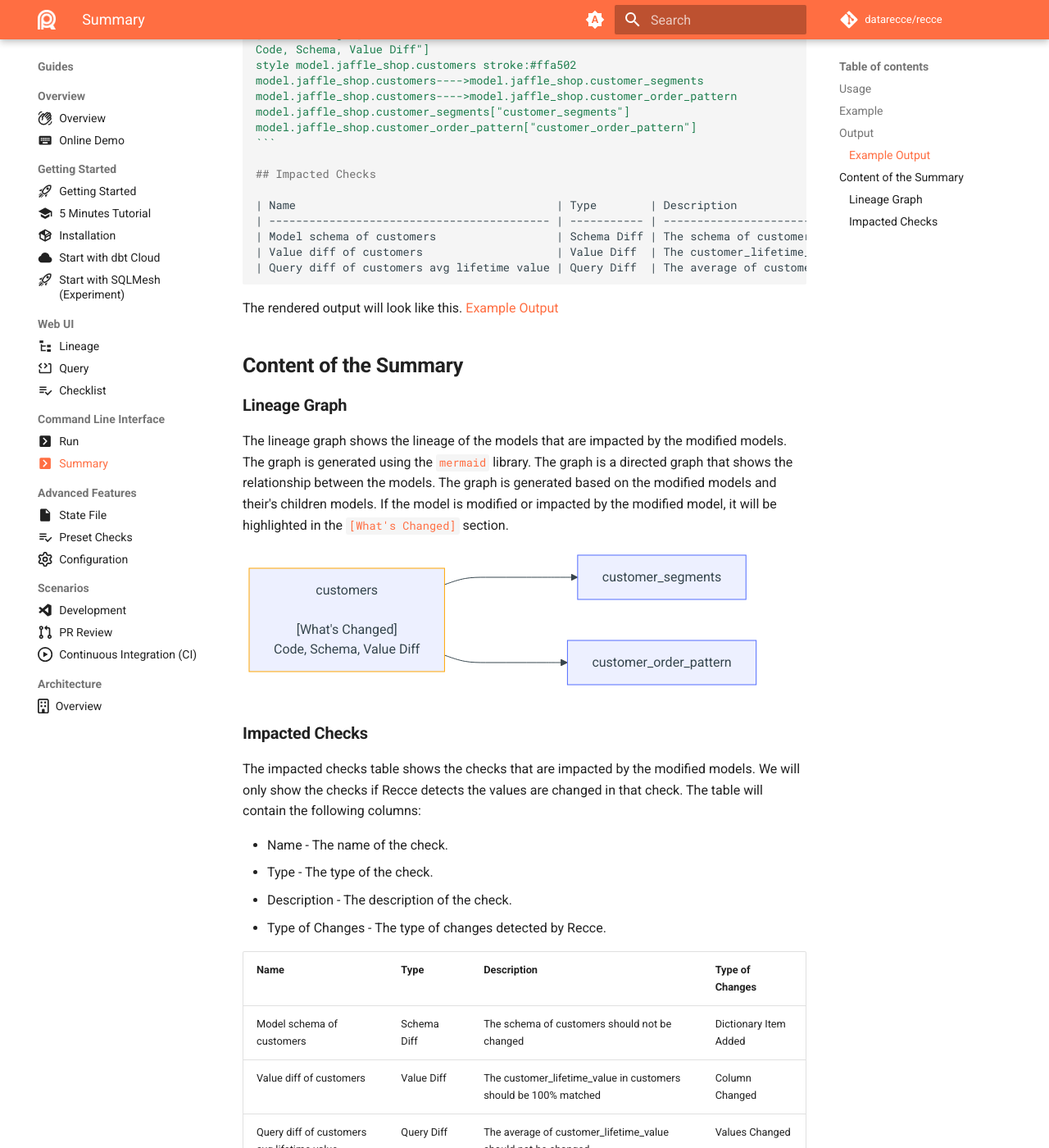
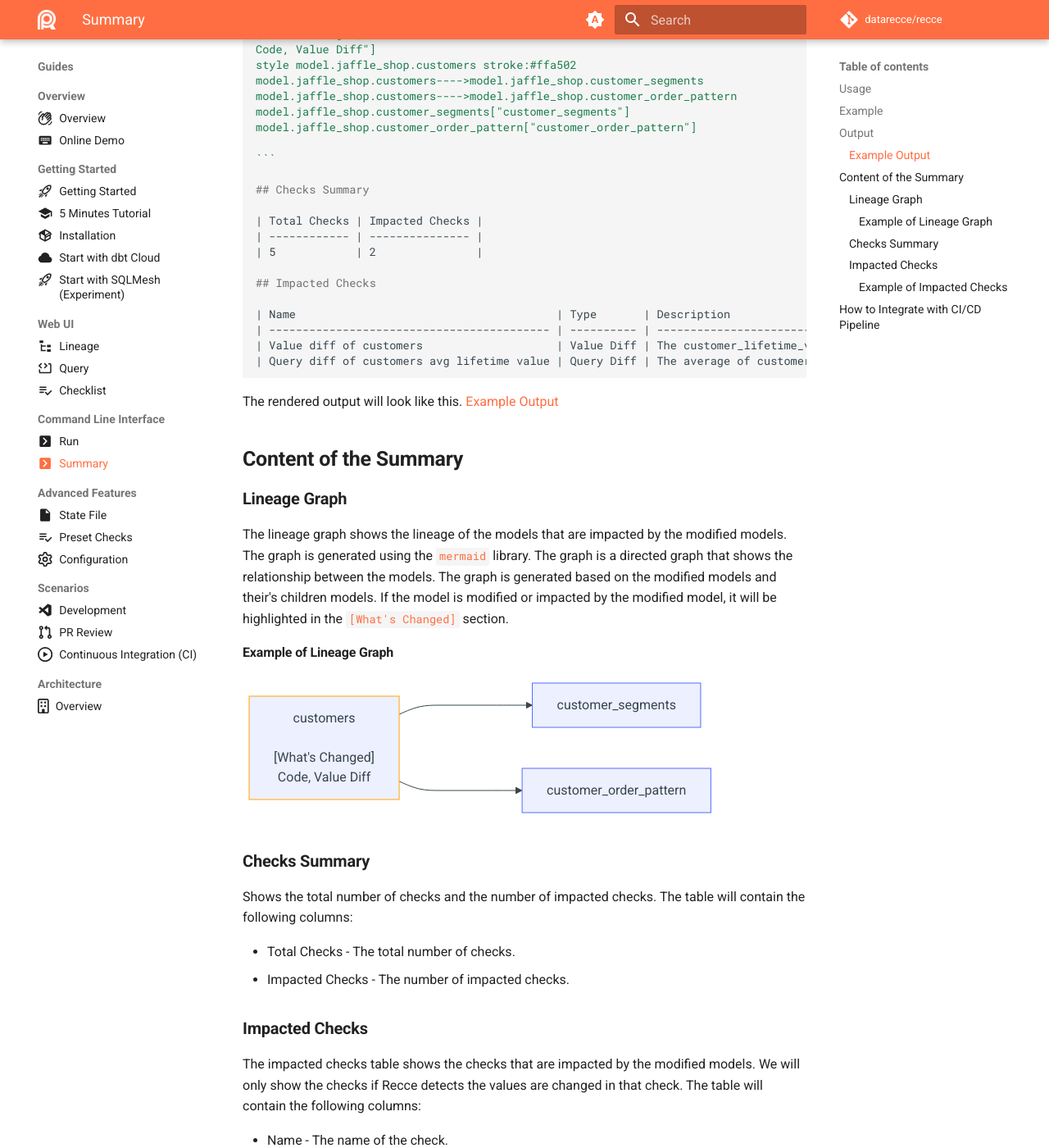
Before and after one commit to DataRecce/recce-documentation, an MkDocs documentation site: the page built from docs/docs/features/recce-summary.md, in a window 1280 px wide and 1400 px high, scrolled down 1121 px. Shown: the whole window at 82% size. Built offline with MkDocs 1.6.1 and Material for MkDocs 9.7.7, drawn with Linux system fonts in a browser that asks for light colours; comment, search, counter and statistics services are not loaded; some of the changed text lies outside the part shown.

Commit message:
[Update] update recce summary document
- Change the content of example to the latest version of recce summary
- Change the CI/CD workflow script to add `recce summary` content

Signed-off-by: Kent Huang <kent@infuseai.io>

`````diff
--- a/docs/docs/features/recce-summary.md
+++ b/docs/docs/features/recce-summary.md
@@ -36,21 +36,27 @@
 model.jaffle_shop.customers["customers
 
 [What's Changed]
-Code, Schema, Value Diff"]
+Code, Value Diff"]
 style model.jaffle_shop.customers stroke:#ffa502
 model.jaffle_shop.customers---->model.jaffle_shop.customer_segments
 model.jaffle_shop.customers---->model.jaffle_shop.customer_order_pattern
 model.jaffle_shop.customer_segments["customer_segments"]
 model.jaffle_shop.customer_order_pattern["customer_order_pattern"]
+
 ```
+
+## Checks Summary
+
+| Total Checks | Impacted Checks |
+| ------------ | --------------- |
+| 5            | 2               |
 
 ## Impacted Checks
 
-| Name                                       | Type        | Description                                                     | Type of Changes       |
-| ------------------------------------------ | ----------- | --------------------------------------------------------------- | --------------------- |
-| Model schema of customers                  | Schema Diff | The schema of customers should not be changed                   | Dictionary Item Added |
-| Value diff of customers                    | Value Diff  | The customer_lifetime_value in customers should be 100% matched | Column Changed        |
-| Query diff of customers avg lifetime value | Query Diff  | The average of customer_lifetime_value should not be changed    | Values Changed        |
+| Name                                       | Type       | Description                                                     |
+| ------------------------------------------ | ---------- | --------------------------------------------------------------- |
+| Value diff of customers                    | Value Diff | The customer_lifetime_value in customers should be 100% matched |
+| Query diff of customers avg lifetime value | Query Diff | The average of customer_lifetime_value should not be changed    |
 ````
 
 The rendered output will look like this. [Example Output](./recce-summary-example.md)
@@ -62,18 +68,27 @@
 The lineage graph shows the lineage of the models that are impacted by the modified models. The graph is generated using the `mermaid` library. The graph is a directed graph that shows the relationship between the models. The graph is generated based on the modified models and their's children models.
 If the model is modified or impacted by the modified model, it will be highlighted in the `[What's Changed]` section.
 
+#### Example of Lineage Graph
+
 ```mermaid
 graph LR
 model.jaffle_shop.customers["customers
 
 [What's Changed]
-Code, Schema, Value Diff"]
+Code, Value Diff"]
 style model.jaffle_shop.customers stroke:#ffa502
 model.jaffle_shop.customers---->model.jaffle_shop.customer_segments
 model.jaffle_shop.customers---->model.jaffle_shop.customer_order_pattern
 model.jaffle_shop.customer_segments["customer_segments"]
 model.jaffle_shop.customer_order_pattern["customer_order_pattern"]
 ```
+
+### Checks Summary
+
+Shows the total number of checks and the number of impacted checks. The table will contain the following columns:
+
+- Total Checks - The total number of checks.
+- Impacted Checks - The number of impacted checks.
 
 ### Impacted Checks
 
@@ -82,10 +97,15 @@
 - Name - The name of the check.
 - Type - The type of the check.
 - Description - The description of the check.
-- Type of Changes - The type of changes detected by Recce.
 
-| Name                                       | Type        | Description                                                     | Type of Changes       |
-| ------------------------------------------ | ----------- | --------------------------------------------------------------- | --------------------- |
-| Model schema of customers                  | Schema Diff | The schema of customers should not be changed                   | Dictionary Item Added |
-| Value diff of customers                    | Value Diff  | The customer_lifetime_value in customers should be 100% matched | Column Changed        |
-| Query diff of customers avg lifetime value | Query Diff  | The average of customer_lifetime_value should not be changed    | Values Changed        |
+#### Example of Impacted Checks
+
+| Name                                       | Type       | Description                                                     |
+| ------------------------------------------ | ---------- | --------------------------------------------------------------- |
+| Value diff of customers                    | Value Diff | The customer_lifetime_value in customers should be 100% matched |
+| Query diff of customers avg lifetime value | Query Diff | The average of customer_lifetime_value should not be changed    |
+
+## How to Integrate with CI/CD Pipeline
+
+The generated summary can be posted to any kinds of repository hosting platform, such as GitHub, GitLab, or Bitbucket.
+Please refer to the [Recce CI integration with GitHub Action](../guides/scenario-ci.md) section for more information on how to integrate Recce with your CI/CD pipeline.
`````
Also changed, not shown: docs/docs/features/recce-summary-example.md (+12 -6 lines), docs/docs/guides/scenario-ci.md (+25 -5 lines).
